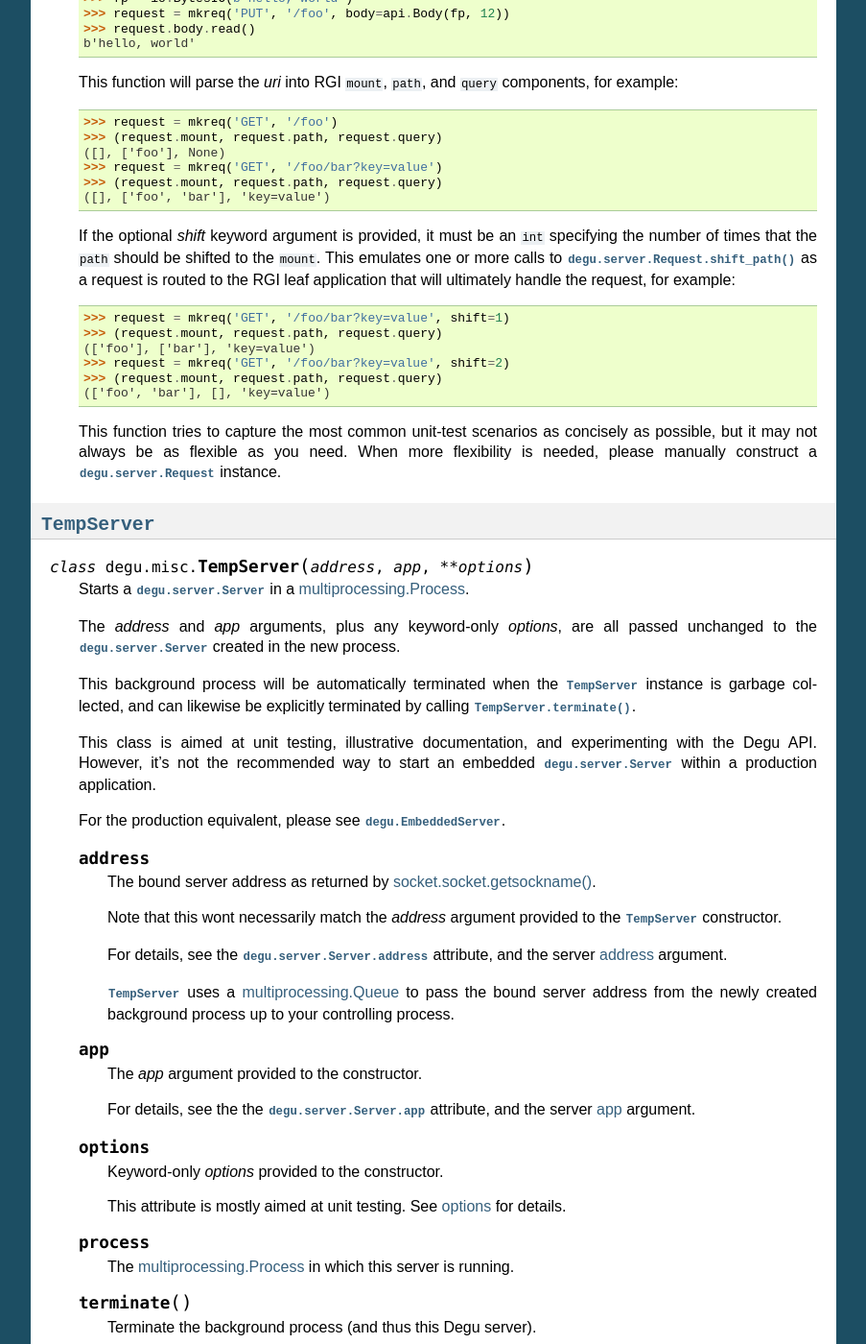
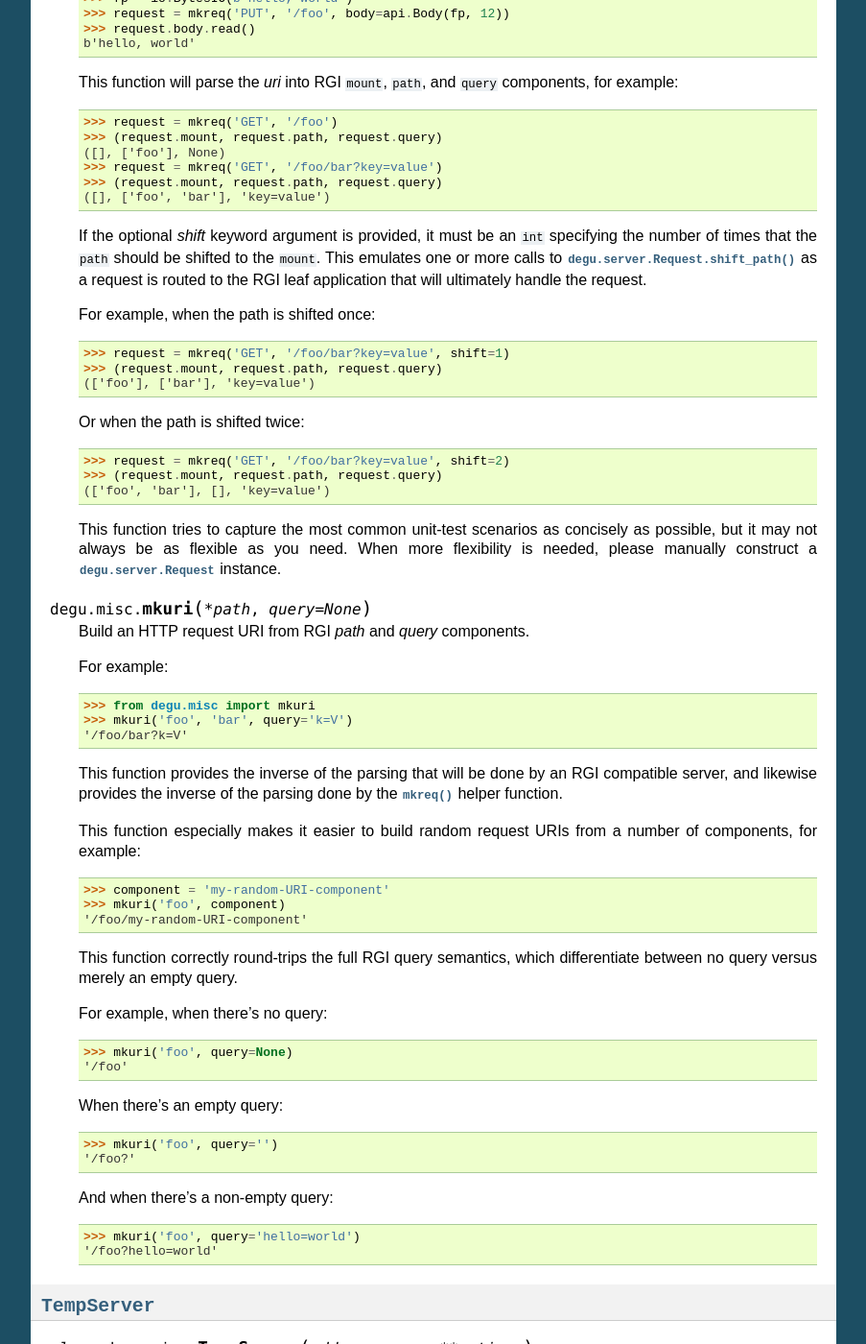
Before and after one commit to json420/degu, a Sphinx documentation site: the page built from doc/degu.misc.rst, in a window 1280 px wide and 1400 px high, scrolled down 768 px. Shown: the whole window at 96% size, without its empty margins (198-1101 px from the left). Built offline with Sphinx 7.4.7, drawn with Linux system fonts in a browser that asks for light colours.

Commit message:
Document degu.misc.mkuri() function

```diff
--- a/doc/degu.misc.rst
+++ b/doc/degu.misc.rst
@@ -67,11 +67,16 @@ Helper functions
     specifying the number of times that the ``path`` should be shifted to the
     ``mount``.  This emulates one or more calls to
     :meth:`degu.server.Request.shift_path()` as a request is routed to the RGI
-    leaf application that will ultimately handle the request, for example:
+    leaf application that will ultimately handle the request.
+
+    For example, when the path is shifted once:
 
     >>> request = mkreq('GET', '/foo/bar?key=value', shift=1)
     >>> (request.mount, request.path, request.query)
     (['foo'], ['bar'], 'key=value')
+
+    Or when the path is shifted twice:
+
     >>> request = mkreq('GET', '/foo/bar?key=value', shift=2)
     >>> (request.mount, request.path, request.query)
     (['foo', 'bar'], [], 'key=value')
@@ -80,6 +85,47 @@ Helper functions
     concisely as possible, but it may not always be as flexible as you need.
     When more flexibility is needed, please manually construct a
     :class:`degu.server.Request` instance.
+
+
+.. function:: mkuri(*path, query=None)
+
+    Build an HTTP request URI from RGI *path* and *query* components.
+
+    For example:
+
+    >>> from degu.misc import mkuri
+    >>> mkuri('foo', 'bar', query='k=V')
+    '/foo/bar?k=V'
+
+    This function provides the inverse of the parsing that will be done by an
+    RGI compatible server, and likewise provides the inverse of the parsing
+    done by the :func:`mkreq()` helper function.
+
+    This function especially makes it easier to build random request URIs from
+    a number of components, for example:
+
+    >>> component = 'my-random-URI-component'
+    >>> mkuri('foo', component)
+    '/foo/my-random-URI-component'
+
+    This function correctly round-trips the full RGI query semantics, which
+    differentiate between no query versus merely an empty query.
+
+    For example, when there's no query:
+
+    >>> mkuri('foo', query=None)
+    '/foo'
+
+    When there's an empty query:
+
+    >>> mkuri('foo', query='')
+    '/foo?'
+
+    And when there's a non-empty query:
+
+    >>> mkuri('foo', query='hello=world')
+    '/foo?hello=world'
+
 
 
 :class:`TempServer`
```
